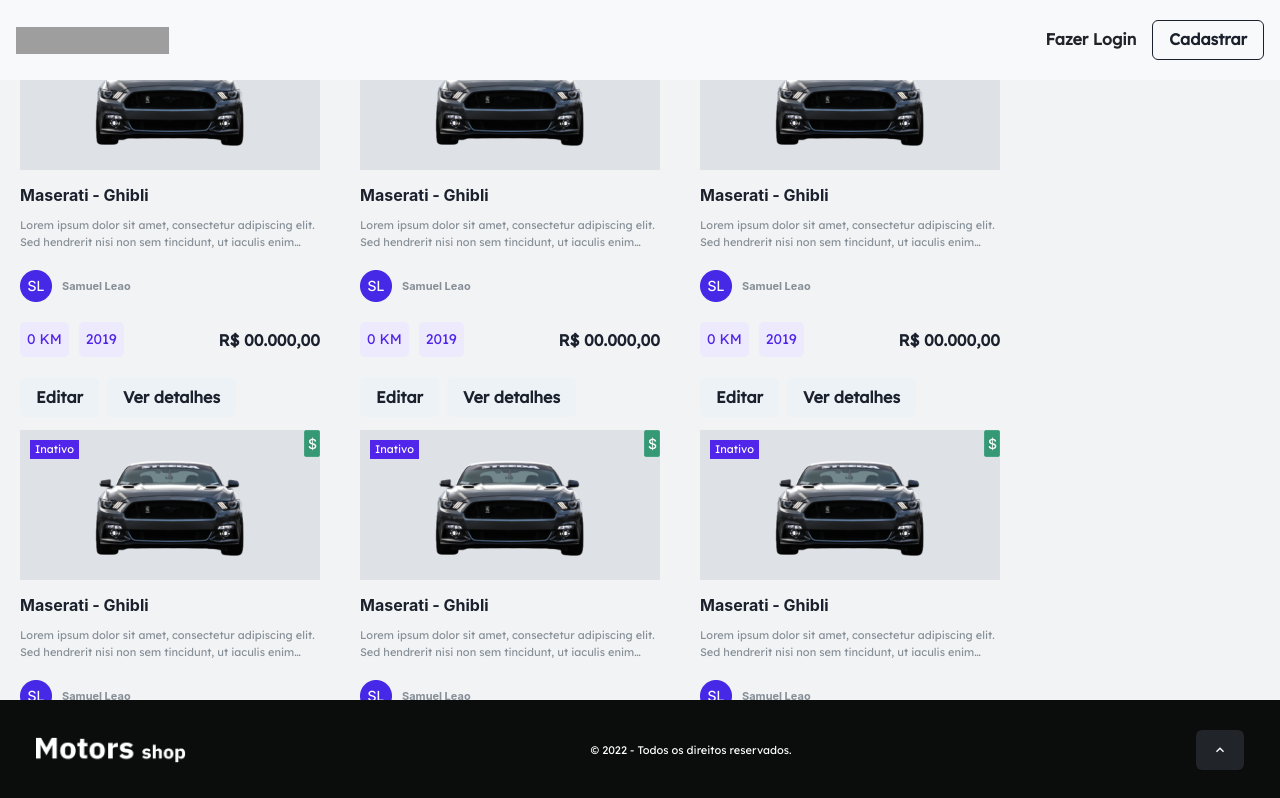
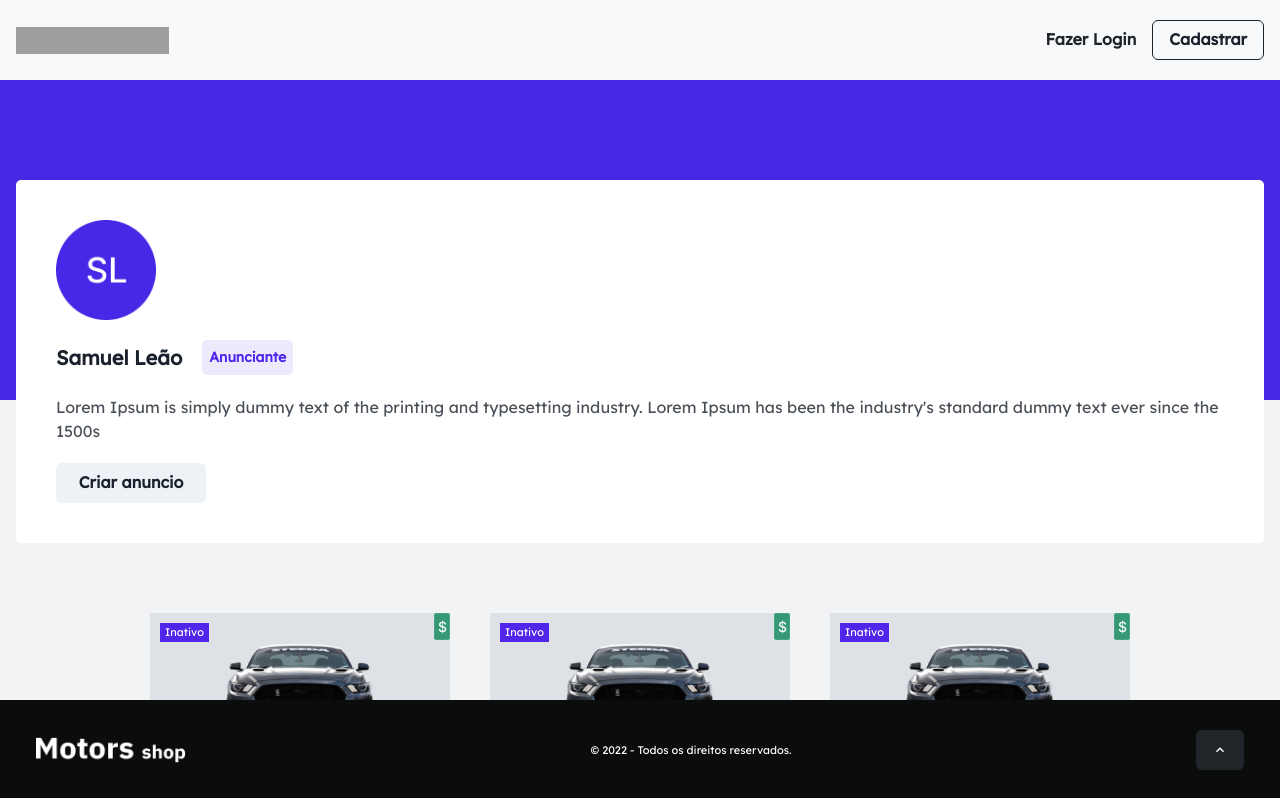
Before and after one commit to grupo-4-t14-alex/motor-shop-front, a React (Vite) app: page /profileViewAdmin in a window 1280 px wide. Shown: the top 798 px of the page. Built offline with nearby package versions, Linux system fonts and the light colour scheme; grey boxes are pictures that could not be loaded.

Commit message:
feat: created profile view admin page

```diff
--- /dev/null
+++ b/src/components/CardUserProfile/index.tsx
@@ -0,0 +1,38 @@
+import { Button, Flex, Image, Text } from "@chakra-ui/react";
+import img from "../../assets/img/imgUser2.png";
+
+export const CardUserProfile = () => {
+  return (
+    <Flex
+      backgroundColor={"whiteFixed"}
+      w={"100%"}
+      p={"40px"}
+      flexDirection={"column"}
+      gap={"20px"}
+      borderRadius={"5px"}
+    >
+      <Image src={img} w={"100px"} h={"100px"} />
+      <Flex alignItems={"center"} gap={"20px"}>
+        <Text fontSize={"heading.6"} fontWeight={"bold"}>
+          Samuel Leão
+        </Text>
+        <Text
+          backgroundColor={"brand.4"}
+          color={"brand.2"}
+          padding={"7px"}
+          borderRadius={"5px"}
+          fontSize={"buttonMediumText"}
+          fontWeight={"bold"}
+        >
+          Anunciante
+        </Text>
+      </Flex>
+      <Text fontSize={"body.1"} color={"grey.3"}>
+        Lorem Ipsum is simply dummy text of the printing and typesetting
+        industry. Lorem Ipsum has been the industry's standard dummy text ever
+        since the 1500s
+      </Text>
+      <Button w={"150px"}>Criar anuncio</Button>
+    </Flex>
+  );
+};
--- a/src/components/ListCardProducts/index.tsx
+++ b/src/components/ListCardProducts/index.tsx
@@ -1,13 +1,4 @@
-import {
-  Box,
-  Flex,
-  Text,
-  Button,
-  Wrap,
-  WrapItem,
-  useBreakpointValue,
-  useMediaQuery,
-} from "@chakra-ui/react";
+import { Box, Flex, Text, Button } from "@chakra-ui/react";
 import { ChevronRightIcon, ChevronLeftIcon } from "@chakra-ui/icons";
 import { useState } from "react";
 import { CardProducts } from "../CardProducts";
@@ -15,7 +6,7 @@
 export const ListCardProducts = () => {
   const [currentPage, setCurrentPage] = useState(1);
   const itemsPerPage = 12;
-  const totalItems = 20;
+  const totalItems = 30;
   const totalPages = Math.ceil(totalItems / itemsPerPage);
 
   const handlePreviousPage = () => {
@@ -38,9 +29,12 @@
     <Flex flexDirection={"column"} alignItems={"center"}>
       <Flex
         overflowX={{ base: "auto", md: "unset" }}
-        overflowY={{ base: "auto", md: "unset" }}
+        overflowY={"hidden"}
         flexWrap={{ base: "nowrap", md: "wrap" }}
         w={"100%"}
+        alignItems={"center"}
+        justifyContent={"center"}
+        paddingBottom={"20px"}
       >
         {currentItems.map(() => (
           <Box padding={"20px"} marginBottom={"20px"}>
@@ -51,7 +45,7 @@
 
       <Flex
         mt={4}
-        marginBottom={{ base: "200", md: "150" }}
+        marginBottom={{ base: "230", md: "150" }}
         marginTop={{ base: "50", md: "100" }}
         alignItems={"center"}
         gap={"30px"}
--- a/src/pages/Product/index.tsx
+++ b/src/pages/Product/index.tsx
@@ -31,12 +31,14 @@
             <CardMainImage />
             <CardTitleCars />
             <CardDescriptionCars />
+            <Flex flexDirection={"column"} gap={"20px"}>
+              <CardStoragePhoto />
+              <CardCarOwner />
+            </Flex>
+          </Flex>
+          <Flex flexDirection={"column"} gap={"20px"}>
             <CommentsArea />
             <CardComment />
-          </Flex>
-          <Flex flexDirection={"column"} gap={"20px"}>
-            <CardStoragePhoto />
-            <CardCarOwner />
           </Flex>
         </Flex>
       </Container>
--- a/src/pages/ProfileViewAdmin/index.tsx
+++ b/src/pages/ProfileViewAdmin/index.tsx
@@ -1,16 +1,21 @@
-import { Box } from "@chakra-ui/react";
+import { Box, Container, Flex } from "@chakra-ui/react";
 import { NavBarComponent } from "../../components/NavBar";
 import { Footer } from "../../components/Footer";
 import { ListCardProducts } from "../../components/ListCardProducts";
+import { CardUserProfile } from "../../components/CardUserProfile";
 
 export const ProfileViewAdmin = () => {
   return (
-    <>
+    <Box backgroundColor={"grey.9"} h={"100%"}>
       <NavBarComponent />
-      <Box h={"100%"} backgroundColor={"grey.9"}>
+      <Box backgroundColor={"brand.1"} w={"100%"} h={"400px"}></Box>
+      <Container minH="100vh" height="100%" maxW="1600px" marginTop={"100px"}>
+        <Flex w={"100%"} h={"100%"} marginTop={"-320px"} marginBottom={"50px"}>
+          <CardUserProfile />
+        </Flex>
         <ListCardProducts />
-      </Box>
+      </Container>
       <Footer />
-    </>
+    </Box>
   );
 };
```
Also changed, not shown: src/assets/Novo Documento de Texto.txt (deleted).
